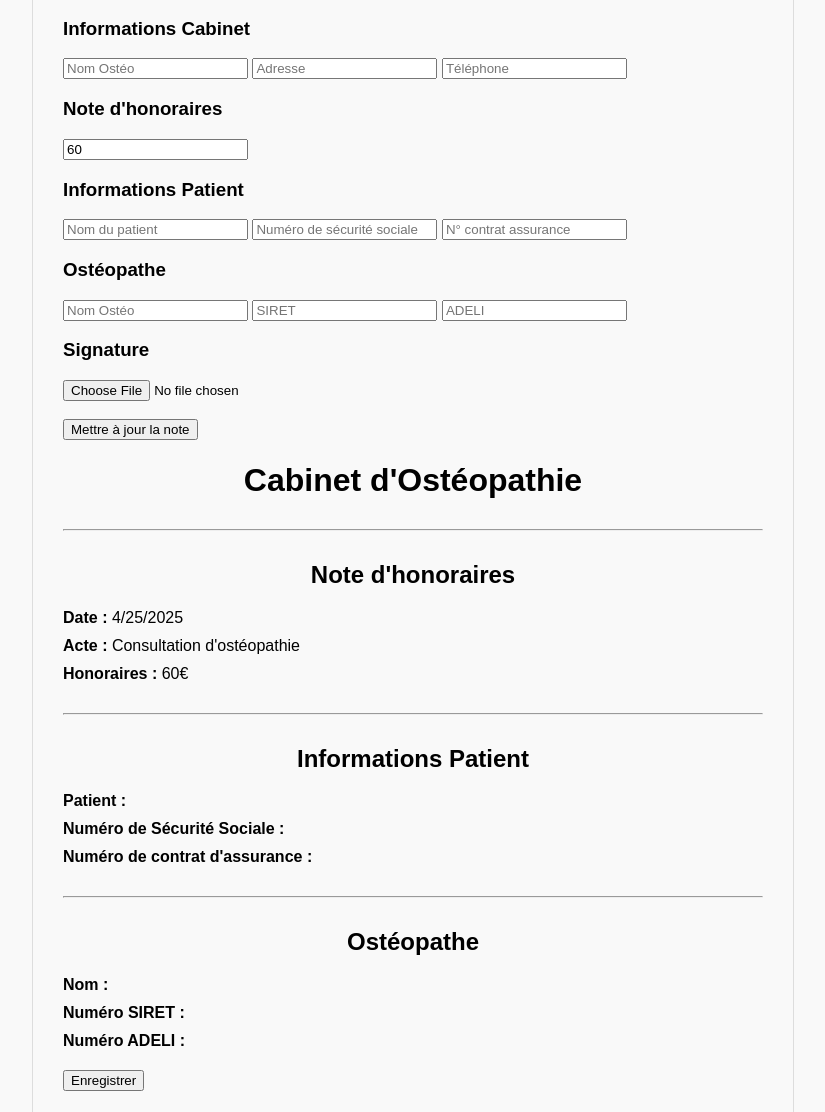
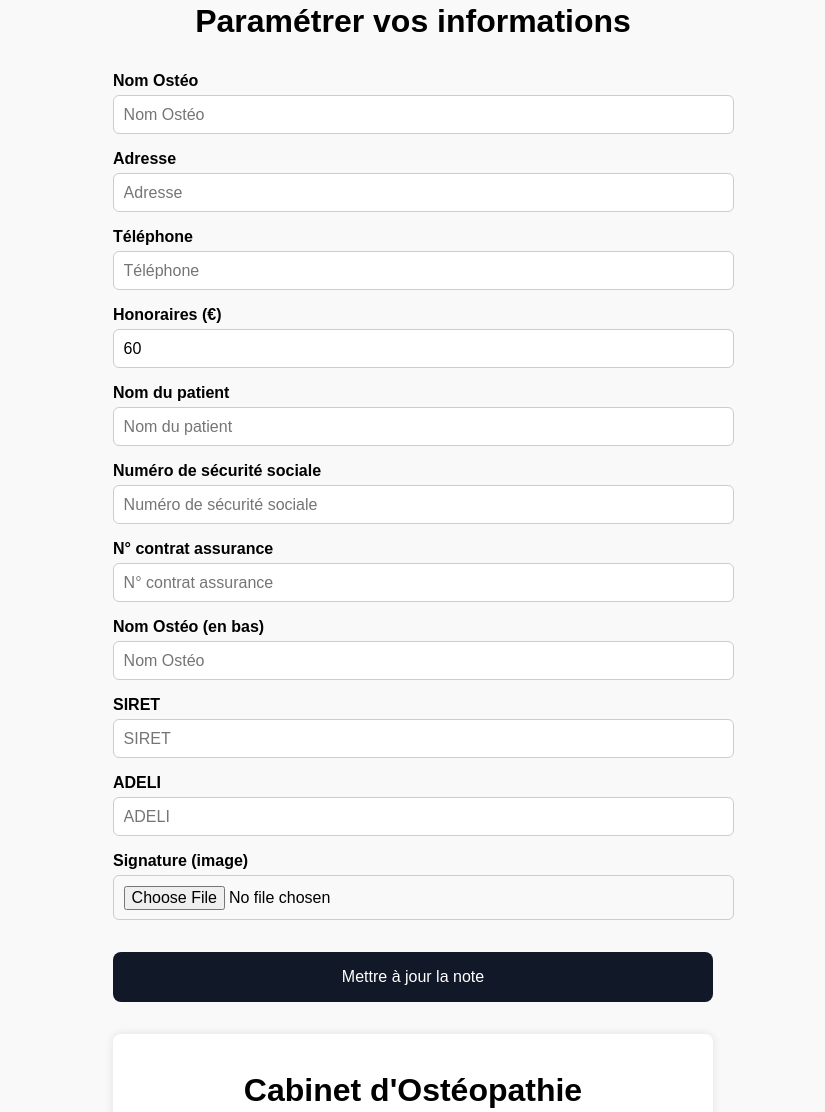
Before and after one commit to OpciobyPO/eliseapp, a website: page public/note.html in a window 1280 px wide. Shown: the part 82-1194 px from the top of the page, without its empty margins (227-1052 px from the left). Drawn offline with Linux system fonts and the light colour scheme.

Commit message:
Update note.html

```diff
--- a/public/note.html
+++ b/public/note.html
@@ -1,58 +1,100 @@
 <!DOCTYPE html>
 <html lang="fr">
   <head>
-  <meta charset="UTF-8">
-  <title>Note d'honoraires - Élise Cévenes Colliou</title>
+    <meta charset="UTF-8" />
+    <meta name="viewport" content="width=device-width, initial-scale=1.0"/>
+    <title>Paramétrage Cabinet - Note d'honoraires</title>
     <style>
       body {
-      font-family: Arial, sans-serif;
-      max-width: 700px;
-      margin: 50px auto;
-      padding: 30px;
-      background-color: #f9f9f9;
-      border: 1px solid #ddd;
-      border-radius: 10px;
+        font-family: sans-serif;
+        max-width: 600px;
+        margin: 3rem auto;
+        padding: 1rem;
+        background: #f9f9f9;
       }
-    h1, h2 {
+      h1 {
         text-align: center;
+        margin-bottom: 2rem;
       }
-    p {
-      margin: 10px 0;
+      label {
+        display: block;
+        margin-top: 1rem;
+        font-weight: bold;
       }
-    .section {
-      margin-bottom: 20px;
+      input {
+        width: 100%;
+        padding: 0.6rem;
+        margin-top: 0.3rem;
+        border-radius: 6px;
+        border: 1px solid #ccc;
+        font-size: 1rem;
       }
-    hr {
-      margin: 30px 0;
+      button {
+        margin-top: 2rem;
+        width: 100%;
+        padding: 1rem;
+        font-size: 1rem;
+        background-color: #111827;
+        color: white;
+        border: none;
+        border-radius: 8px;
+        cursor: pointer;
+      }
+      #noteAffichee {
+        margin-top: 2rem;
+        background: white;
+        padding: 1rem;
+        border-radius: 8px;
+        box-shadow: 0 0 10px rgba(0,0,0,0.1);
+      }
+      #noteAffichee h2 {
+        margin-top: 1.5rem;
+      }
+      #signatureDisplay img {
+        max-width: 200px;
+        margin-top: 1rem;
       }
     </style>
   </head>
+
   <body>
+    <h1>Paramétrer vos informations</h1>
 
     <form id="noteForm">
-  <h3>Informations Cabinet</h3>
+      <label for="nomOsteo">Nom Ostéo</label>
       <input type="text" id="nomOsteo" placeholder="Nom Ostéo" />
+
+      <label for="adresseOsteo">Adresse</label>
       <input type="text" id="adresseOsteo" placeholder="Adresse" />
+
+      <label for="telephoneOsteo">Téléphone</label>
       <input type="text" id="telephoneOsteo" placeholder="Téléphone" />
 
-  <h3>Note d'honoraires</h3>
-  <input type="text" id="prix" placeholder="Honoraires (€)" value="60" />
+      <label for="prix">Honoraires (€)</label>
+      <input type="text" id="prix" placeholder="Honoraires" value="60" />
 
-  <h3>Informations Patient</h3>
+      <label for="patient">Nom du patient</label>
       <input type="text" id="patient" placeholder="Nom du patient" />
+
+      <label for="secu">Numéro de sécurité sociale</label>
       <input type="text" id="secu" placeholder="Numéro de sécurité sociale" />
+
+      <label for="contrat">N° contrat assurance</label>
       <input type="text" id="contrat" placeholder="N° contrat assurance" />
 
-  <h3>Ostéopathe</h3>
+      <label for="nomOsteo2">Nom Ostéo (en bas)</label>
       <input type="text" id="nomOsteo2" placeholder="Nom Ostéo" />
+
+      <label for="siret">SIRET</label>
       <input type="text" id="siret" placeholder="SIRET" />
+
+      <label for="adeli">ADELI</label>
       <input type="text" id="adeli" placeholder="ADELI" />
 
-  <h3>Signature</h3>
+      <label for="signature">Signature (image)</label>
       <input type="file" id="signature" accept="image/*" />
 
-  <br><br>
-  <button type="button" onclick="updateNote()">Mettre à jour la note</button>
+      <button type="button" onclick="updateAndSave()">Mettre à jour la note</button>
     </form>
 
     <div id="noteAffichee">
@@ -82,23 +124,18 @@
       <p><strong>Numéro SIRET :</strong> <span id="siretDisplay"></span></p>
       <p><strong>Numéro ADELI :</strong> <span id="adeliDisplay"></span></p>
 
-  <div id="signatureDisplay" style="margin-top:20px;"></div>
+      <div id="signatureDisplay"></div>
     </div>
 
-<button type="button" onclick="saveSettings()">Enregistrer</button>
-
     <script>
-function updateNote() {
+      function updateAndSave() {
         document.getElementById('nomOsteoDisplay').innerText = document.getElementById('nomOsteo').value;
         document.getElementById('adresseOsteoDisplay').innerText = document.getElementById('adresseOsteo').value;
         document.getElementById('telephoneOsteoDisplay').innerText = document.getElementById('telephoneOsteo').value;
-
         document.getElementById('prixDisplay').innerText = document.getElementById('prix').value + "€";
-
         document.getElementById('patientDisplay').innerText = document.getElementById('patient').value;
         document.getElementById('secuDisplay').innerText = document.getElementById('secu').value;
         document.getElementById('contratDisplay').innerText = document.getElementById('contrat').value;
-
         document.getElementById('nomOsteo2Display').innerText = document.getElementById('nomOsteo2').value;
         document.getElementById('siretDisplay').innerText = document.getElementById('siret').value;
         document.getElementById('adeliDisplay').innerText = document.getElementById('adeli').value;
@@ -107,19 +144,11 @@ function updateNote() {
         if (file) {
           const reader = new FileReader();
           reader.onload = function(e) {
-      document.getElementById('signatureDisplay').innerHTML = `<img src="${e.target.result}" alt="Signature" style="max-width:200px;">`;
+            document.getElementById('signatureDisplay').innerHTML = `<img src="${e.target.result}" alt="Signature">`;
           };
           reader.readAsDataURL(file);
         }
-}
 
-window.onload = function() {
-  document.getElementById('dateDuJour').innerText = new Date().toLocaleDateString();
-}
-</script>
-
-<script>
-function saveSettings() {
         const settings = {
           nomOsteo: document.getElementById('nomOsteo').value,
           adresse: document.getElementById('adresseOsteo').value,
@@ -132,6 +161,10 @@ function saveSettings() {
         localStorage.setItem('osteopatheSettings', JSON.stringify(settings));
         alert('Paramètres enregistrés avec succès !');
       }
+
+      window.onload = function() {
+        document.getElementById('dateDuJour').innerText = new Date().toLocaleDateString();
+      }
     </script>
   </body>
 </html>
```
Lines whose indentation alone changed are shown as unchanged.
